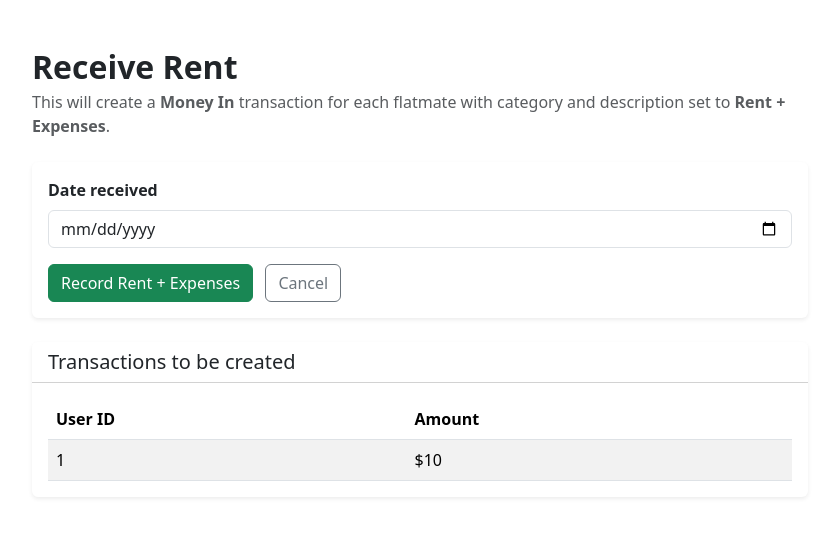
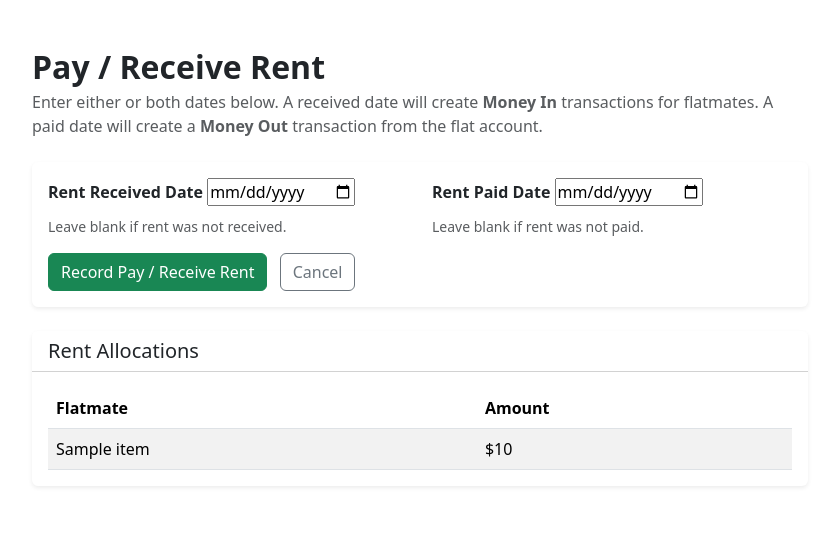
Before and after one commit to mcgannstel/flat-manager, a Django app: template flat/templates/flat/receive_rent.html in a window 1280 px wide. Shown: the part 56-593 px from the top of the page, without its empty margins (220-1054 px from the left). Run offline with Django 4.2, Linux system fonts and the light colour scheme; tables that the repository leaves empty hold one stand-in row (values such as "Sample post"); the template is opened without the code that fills it: values that come from a table or form of the project are taken from there, most other values are stand-ins (such as "Sample title", 1, 10 or a date in 2020).

Commit message:
added pay rent option

```diff
--- a/flat/forms.py
+++ b/flat/forms.py
@@ -122,6 +122,12 @@ class TransactionForm(forms.ModelForm):
 
 
 class ReceiveRentForm(forms.Form):
-    date = forms.DateField(
-        widget=forms.DateInput(attrs={"type": "date", "class": "form-control"})
+    receive_date = forms.DateField(
+        required=False,
+        widget=forms.DateInput(attrs={"type": "date"})
     )
+
+    pay_date = forms.DateField(
+        required=False,
+        widget=forms.DateInput(attrs={"type": "date"})
+    )
--- a/flat/templates/flat/receive_rent.html
+++ b/flat/templates/flat/receive_rent.html
@@ -2,58 +2,90 @@
 
 {% block content %}
 <div class="container py-4" style="max-width: 800px;">
+
     <div class="mb-4">
-        <h2 class="fw-bold mb-1">Receive Rent</h2>
+        <h2 class="fw-bold mb-1">Pay / Receive Rent</h2>
         <p class="text-muted mb-0">
-            This will create a <strong>Money In</strong> transaction for each flatmate with
-            category and description set to <strong>Rent + Expenses</strong>.
+            Enter either or both dates below. A received date will create
+            <strong>Money In</strong> transactions for flatmates. A paid date
+            will create a <strong>Money Out</strong> transaction from the flat account.
         </p>
     </div>
 
     <div class="card shadow-sm border-0 mb-4">
         <div class="card-body">
+
             <form method="post">
                 {% csrf_token %}
 
-                <div class="mb-3">
-                    <label class="form-label fw-semibold">Date received</label>
-                    {{ form.date }}
+                <div class="row">
+
+                    <div class="col-md-6 mb-3">
+                        <label class="form-label fw-semibold">
+                            Rent Received Date
+                        </label>
+                        {{ form.receive_date }}
+                        <div class="form-text">
+                            Leave blank if rent was not received.
+                        </div>
+                    </div>
+
+                    <div class="col-md-6 mb-3">
+                        <label class="form-label fw-semibold">
+                            Rent Paid Date
+                        </label>
+                        {{ form.pay_date }}
+                        <div class="form-text">
+                            Leave blank if rent was not paid.
+                        </div>
+                    </div>
+
                 </div>
 
                 <button type="submit" class="btn btn-success">
-                    Record Rent + Expenses
+                    Record Pay / Receive Rent
                 </button>
-                <a href="{% url 'dashboard' %}" class="btn btn-outline-secondary ms-2">
+
+                <a href="{% url 'dashboard' %}"
+                   class="btn btn-outline-secondary ms-2">
                     Cancel
                 </a>
+
             </form>
+
         </div>
     </div>
 
     <div class="card shadow-sm border-0">
         <div class="card-header bg-white">
-            <h5 class="mb-0">Transactions to be created</h5>
+            <h5 class="mb-0">Rent Allocations</h5>
         </div>
+
         <div class="card-body">
             <div class="table-responsive">
+
                 <table class="table table-striped mb-0">
                     <thead>
                         <tr>
-                            <th>User ID</th>
+                            <th>Flatmate</th>
                             <th>Amount</th>
                         </tr>
                     </thead>
+
                     <tbody>
                         {% for item in rent_data %}
                         <tr>
-                            <td>{{ item.user_id }}</td>
+                            <td>{{ item.name }}</td>
                             <td>${{ item.amount }}</td>
                         </tr>
                         {% endfor %}
                     </tbody>
+
                 </table>
+
             </div>
         </div>
     </div>
+
 </div>
 {% endblock %}
```
Also changed, not shown: flat/views.py (+69 -13 lines).
